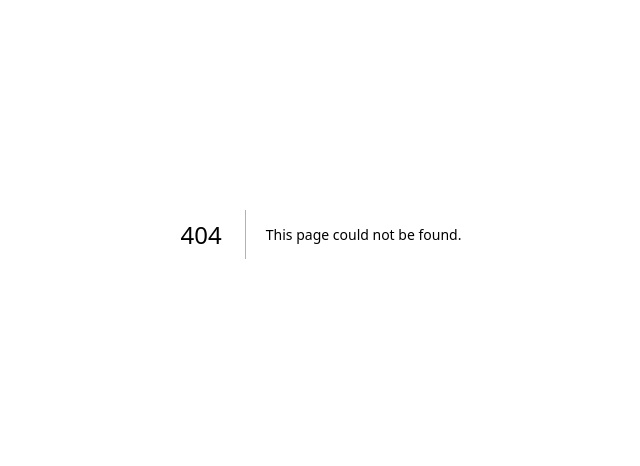
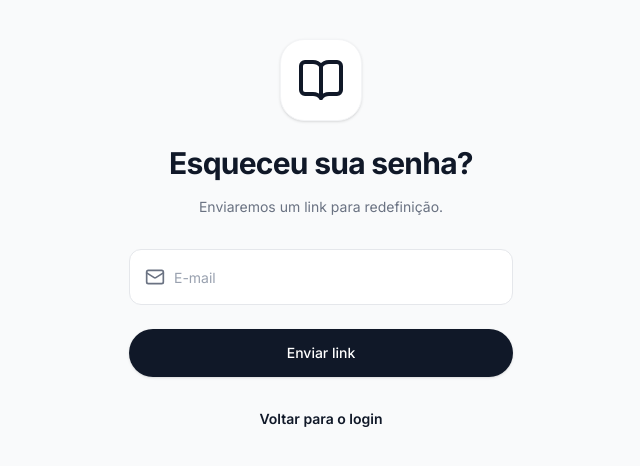
Before and after one commit to bigllyn/professor-app, a Next.js app: page /auth/forgot-password in a window 1280 px wide. Before the commit this address had no page. Shown: the part 166-632 px from the top of the page, without its empty margins (319-959 px from the left). Built offline with nearby package versions, Linux system fonts and the light colour scheme; no server answers.

Commit message:
feat: finaliza autenticacao

```diff
--- /dev/null
+++ b/src/app/auth/forgot-password/page.tsx
@@ -0,0 +1,85 @@
+"use client"
+
+import * as React from "react"
+import Link from "next/link"
+import { createClient } from "@/lib/supabase/client"
+import { Button } from "@/components/ui/button"
+import { Input } from "@/components/ui/input"
+import { Mail, BookOpen } from "lucide-react"
+
+export default function ForgotPasswordPage() {
+  const supabase = createClient()
+  const [email, setEmail] = React.useState("")
+  const [loading, setLoading] = React.useState(false)
+  const [success, setSuccess] = React.useState(false)
+  const [error, setError] = React.useState("")
+
+  const handleReset = async (e: React.FormEvent) => {
+    e.preventDefault()
+    setLoading(true)
+    setError("")
+
+    // Configura URL para onde o usuario voltará para digitar a nova senha
+    const redirectTo = `${window.location.origin}/auth/reset-password`
+
+    const { error: resetError } = await supabase.auth.resetPasswordForEmail(email, {
+      redirectTo,
+    })
+
+    if (resetError) {
+      setError(resetError.message)
+    } else {
+      setSuccess(true)
+    }
+    setLoading(false)
+  }
+
+  return (
+    <main className="flex min-h-screen flex-col items-center justify-center p-6 bg-gray-50">
+      <div className="w-full max-w-sm space-y-8 flex flex-col items-center text-center">
+
+        {/* Logo and Welcome Text */}
+        <div className="space-y-4">
+          <div className="flex justify-center mb-6">
+            <div className="bg-white p-4 rounded-3xl shadow-sm border border-gray-100">
+              <BookOpen className="w-12 h-12 text-gray-900" />
+            </div>
+          </div>
+          <h1 className="text-3xl font-bold tracking-tight text-gray-900">Esqueceu sua senha?</h1>
+          <p className="text-sm text-gray-500">Enviaremos um link para redefinição.</p>
+        </div>
+
+        <div className="w-full">
+          {success ? (
+            <div className="bg-green-50 text-green-700 p-4 rounded-xl text-sm mb-6 border border-green-100">
+              Se este e-mail estiver cadastrado, enviaremos um link para redefinir sua senha.
+            </div>
+          ) : (
+            <form onSubmit={handleReset} className="flex flex-col gap-4">
+              {error && <div className="text-red-500 text-sm text-left">{error}</div>}
+
+              <Input
+                type="email"
+                placeholder="E-mail"
+                icon={<Mail className="h-5 w-5" />}
+                value={email}
+                onChange={(e) => setEmail(e.target.value)}
+                required
+              />
+
+              <Button type="submit" className="mt-2" disabled={loading}>
+                {loading ? "Enviando..." : "Enviar link"}
+              </Button>
+            </form>
+          )}
+
+          <div className="mt-8 text-sm">
+            <Link href="/auth/login" className="text-gray-900 font-semibold hover:underline">
+              Voltar para o login
+            </Link>
+          </div>
+        </div>
+      </div>
+    </main>
+  )
+}
--- /dev/null
+++ b/src/app/auth/reset-password/page.tsx
@@ -0,0 +1,104 @@
+"use client"
+
+import * as React from "react"
+import Link from "next/link"
+import { createClient } from "@/lib/supabase/client"
+import { Button } from "@/components/ui/button"
+import { Input } from "@/components/ui/input"
+import { Lock, BookOpen } from "lucide-react"
+
+export default function ResetPasswordPage() {
+  const supabase = createClient()
+  const [password, setPassword] = React.useState("")
+  const [confirmPassword, setConfirmPassword] = React.useState("")
+  const [loading, setLoading] = React.useState(false)
+  const [success, setSuccess] = React.useState(false)
+  const [error, setError] = React.useState("")
+
+  const handleUpdate = async (e: React.FormEvent) => {
+    e.preventDefault()
+    setLoading(true)
+    setError("")
+
+    if (password.length < 6) {
+      setError("A senha deve ter pelo menos 6 caracteres.")
+      setLoading(false)
+      return
+    }
+
+    if (password !== confirmPassword) {
+      setError("As senhas não conferem.")
+      setLoading(false)
+      return
+    }
+
+    const { error: updateError } = await supabase.auth.updateUser({
+      password,
+    })
+
+    if (updateError) {
+      setError(updateError.message)
+    } else {
+      setSuccess(true)
+    }
+    setLoading(false)
+  }
+
+  return (
+    <main className="flex min-h-screen flex-col items-center justify-center p-6 bg-gray-50">
+      <div className="w-full max-w-sm space-y-8 flex flex-col items-center text-center">
+
+        {/* Logo and Welcome Text */}
+        <div className="space-y-4">
+          <div className="flex justify-center mb-6">
+            <div className="bg-white p-4 rounded-3xl shadow-sm border border-gray-100">
+              <BookOpen className="w-12 h-12 text-gray-900" />
+            </div>
+          </div>
+          <h1 className="text-3xl font-bold tracking-tight text-gray-900">Nova senha</h1>
+          <p className="text-sm text-gray-500">Crie uma nova senha para sua conta.</p>
+        </div>
+
+        <div className="w-full">
+          {success ? (
+            <div className="bg-green-50 text-green-700 p-4 rounded-xl text-sm mb-6 border border-green-100">
+              Sua senha foi redefinida com sucesso! Você já pode fazer login.
+            </div>
+          ) : (
+            <form onSubmit={handleUpdate} className="flex flex-col gap-4">
+              {error && <div className="text-red-500 text-sm text-left">{error}</div>}
+
+              <Input
+                type="password"
+                placeholder="Nova senha (mín. 6 caracteres)"
+                icon={<Lock className="h-5 w-5" />}
+                value={password}
+                onChange={(e) => setPassword(e.target.value)}
+                required
+              />
+
+              <Input
+                type="password"
+                placeholder="Confirme a nova senha"
+                icon={<Lock className="h-5 w-5" />}
+                value={confirmPassword}
+                onChange={(e) => setConfirmPassword(e.target.value)}
+                required
+              />
+
+              <Button type="submit" className="mt-2" disabled={loading}>
+                {loading ? "Salvando..." : "Salvar nova senha"}
+              </Button>
+            </form>
+          )}
+
+          <div className="mt-8 text-sm">
+            <Link href="/auth/login" className="text-gray-900 font-semibold hover:underline">
+              Voltar para o login
+            </Link>
+          </div>
+        </div>
+      </div>
+    </main>
+  )
+}
--- a/src/components/auth/LoginForm.tsx
+++ b/src/components/auth/LoginForm.tsx
@@ -6,6 +6,7 @@ import { Input } from "@/components/ui/input"
 import { Mail, Lock, Eye } from "lucide-react"
 import { createClient } from "@/lib/supabase/client"
 import { useRouter } from "next/navigation"
+import Link from "next/link"
 
 export function LoginForm() {
   const router = useRouter()
@@ -89,9 +90,9 @@ export function LoginForm() {
             <input type="checkbox" className="rounded text-gray-900 focus:ring-gray-900 border-gray-300 w-4 h-4" />
             <span className="text-gray-600">Lembrar de mim</span>
           </label>
-          <button type="button" className="text-gray-500 hover:text-gray-900">
-            Esqueceu sua senha?
-          </button>
+          <Link href="/auth/forgot-password" className="text-gray-500 hover:text-gray-900">
+            Esqueci minha senha
+          </Link>
         </div>
 
         <Button type="submit" className="mt-2" disabled={loading}>
--- a/src/components/dashboard/Navigation.tsx
+++ b/src/components/dashboard/Navigation.tsx
@@ -5,12 +5,22 @@ import { usePathname } from "next/navigation"
 import Link from "next/link"
 import {
   Home, Calendar, Users, Activity, Award, DollarSign,
-  Menu, X, BookOpen, GraduationCap, History, PieChart
+  Menu, X, BookOpen, GraduationCap, History, PieChart, LogOut
 } from "lucide-react"
+import { createClient } from "@/lib/supabase/client"
+import { useRouter } from "next/navigation"
 
 export function DashboardNavigation() {
   const pathname = usePathname()
+  const router = useRouter()
+  const supabase = createClient()
   const [isMoreOpen, setIsMoreOpen] = React.useState(false)
+
+  const handleLogout = async () => {
+    await supabase.auth.signOut()
+    router.push("/auth/login")
+    router.refresh()
+  }
 
   // As rotas principais que ficam direto na barra inferior
   const mainNav = [
@@ -36,7 +46,7 @@ export function DashboardNavigation() {
     <>
       {/* Desktop Sidebar (oculta no mobile) */}
       <aside className="hidden md:flex flex-col w-64 border-r border-gray-200 bg-white fixed h-screen top-0 left-0 pt-16 z-0">
-        <div className="p-4 space-y-2 overflow-y-auto pb-20">
+        <div className="p-4 space-y-2 overflow-y-auto flex-1">
           {allNav.map((item) => {
             const isActive = pathname === item.href
             const Icon = item.icon
@@ -55,6 +65,15 @@ export function DashboardNavigation() {
               </Link>
             )
           })}
+        </div>
+        <div className="p-4 border-t border-gray-200 pb-8">
+          <button
+            onClick={handleLogout}
+            className="flex w-full items-center gap-3 px-4 py-3 rounded-xl transition-colors text-red-600 hover:bg-red-50"
+          >
+            <LogOut className="w-5 h-5" />
+            <span className="font-medium">Sair</span>
+          </button>
         </div>
       </aside>
 
@@ -116,6 +135,16 @@ export function DashboardNavigation() {
                     </Link>
                 )
               })}
+              <button
+                onClick={() => {
+                  setIsMoreOpen(false);
+                  handleLogout();
+                }}
+                className="flex flex-col items-center gap-2 p-3 rounded-xl transition-colors bg-red-50 text-red-600 border-2 border-transparent"
+              >
+                <LogOut className="w-6 h-6 text-red-600" />
+                <span className="text-[11px] font-semibold text-center">Sair</span>
+              </button>
             </div>
           </div>
         </div>
```
